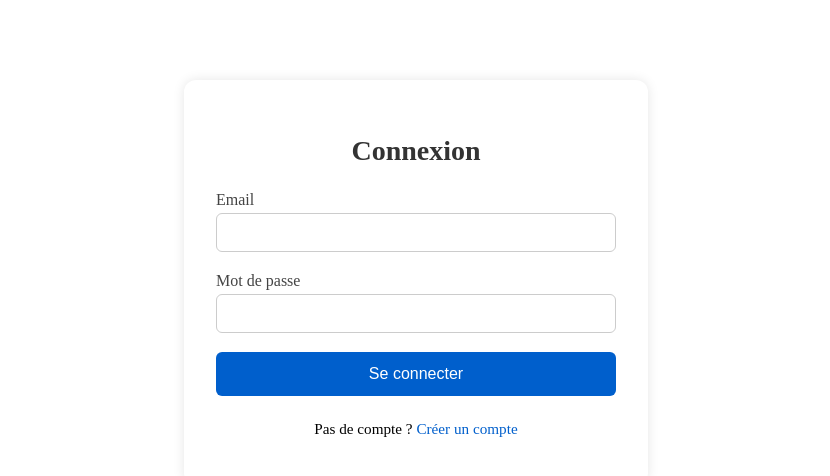
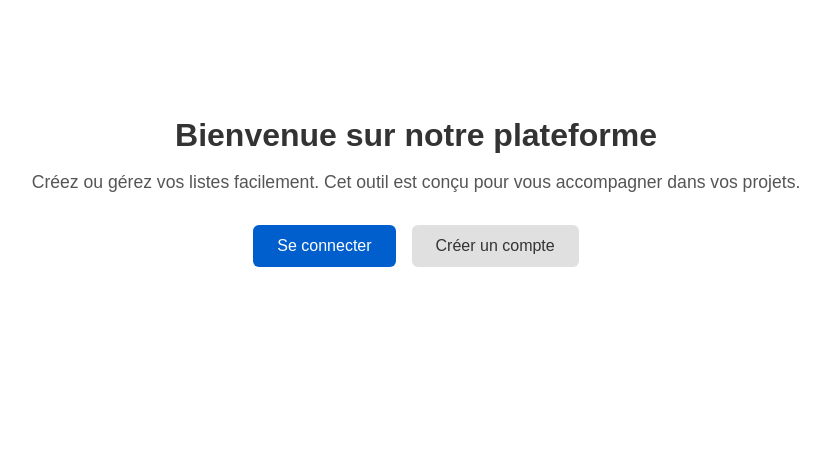
Before and after one commit to Quentin384/FRONTEND-GROUPSMAKER, an Angular app: page / in a window 1280 px wide. Before the commit this address led to /login. Shown: the top 476 px of the page, without its empty margins (224-1054 px from the left). Built offline with nearby package versions, Linux system fonts and the light colour scheme.

Commit message:
Adding home page

```diff
--- a/src/app/app.routes.ts
+++ b/src/app/app.routes.ts
@@ -2,7 +2,7 @@ import { Routes } from '@angular/router';
 import { LoginComponent } from './pages/login/login.component';
 
 export const routes: Routes = [
-  { path: '', redirectTo: 'login', pathMatch: 'full' },
+  { path: '', loadComponent: () => import('./pages/home/home.component').then(m => m.HomeComponent) },
   { path: 'login', component: LoginComponent },
   { path: 'register', loadComponent: () => import('./pages/register/register.component').then(m => m.RegisterComponent) },
   { path: 'dashboard', loadComponent: () => import('./pages/dashboard/dashboard.component').then(m => m.DashboardComponent) },
--- /dev/null
+++ b/src/app/pages/home/home.component.html
@@ -0,0 +1,8 @@
+<div class="home">
+  <h1>Bienvenue sur notre plateforme</h1>
+  <p>Créez ou gérez vos listes facilement. Cet outil est conçu pour vous accompagner dans vos projets.</p>
+  <div class="actions">
+    <a routerLink="/login" class="btn">Se connecter</a>
+    <a routerLink="/register" class="btn secondary">Créer un compte</a>
+  </div>
+</div>
--- /dev/null
+++ b/src/app/pages/home/home.component.scss
@@ -0,0 +1,50 @@
+.home {
+  max-width: 800px;
+  margin: 4rem auto;
+  padding: 2rem;
+  text-align: center;
+  font-family: Arial, sans-serif;
+}
+
+h1 {
+  font-size: 2rem;
+  color: #333;
+  margin-bottom: 1rem;
+}
+
+p {
+  font-size: 1.1rem;
+  color: #555;
+  margin-bottom: 2rem;
+}
+
+.actions {
+  display: flex;
+  justify-content: center;
+  gap: 1rem;
+  flex-wrap: wrap;
+}
+
+.btn {
+  display: inline-block;
+  padding: 0.75rem 1.5rem;
+  background-color: #005fcc;
+  color: white;
+  text-decoration: none;
+  border-radius: 6px;
+  font-weight: 500;
+  transition: background-color 0.2s ease-in-out;
+}
+
+.btn:hover {
+  background-color: #0048a5;
+}
+
+.btn.secondary {
+  background-color: #e0e0e0;
+  color: #333;
+}
+
+.btn.secondary:hover {
+  background-color: #ccc;
+}
```
Also changed, not shown: src/app/pages/home/home.component.ts (added, +11 -0 lines).
